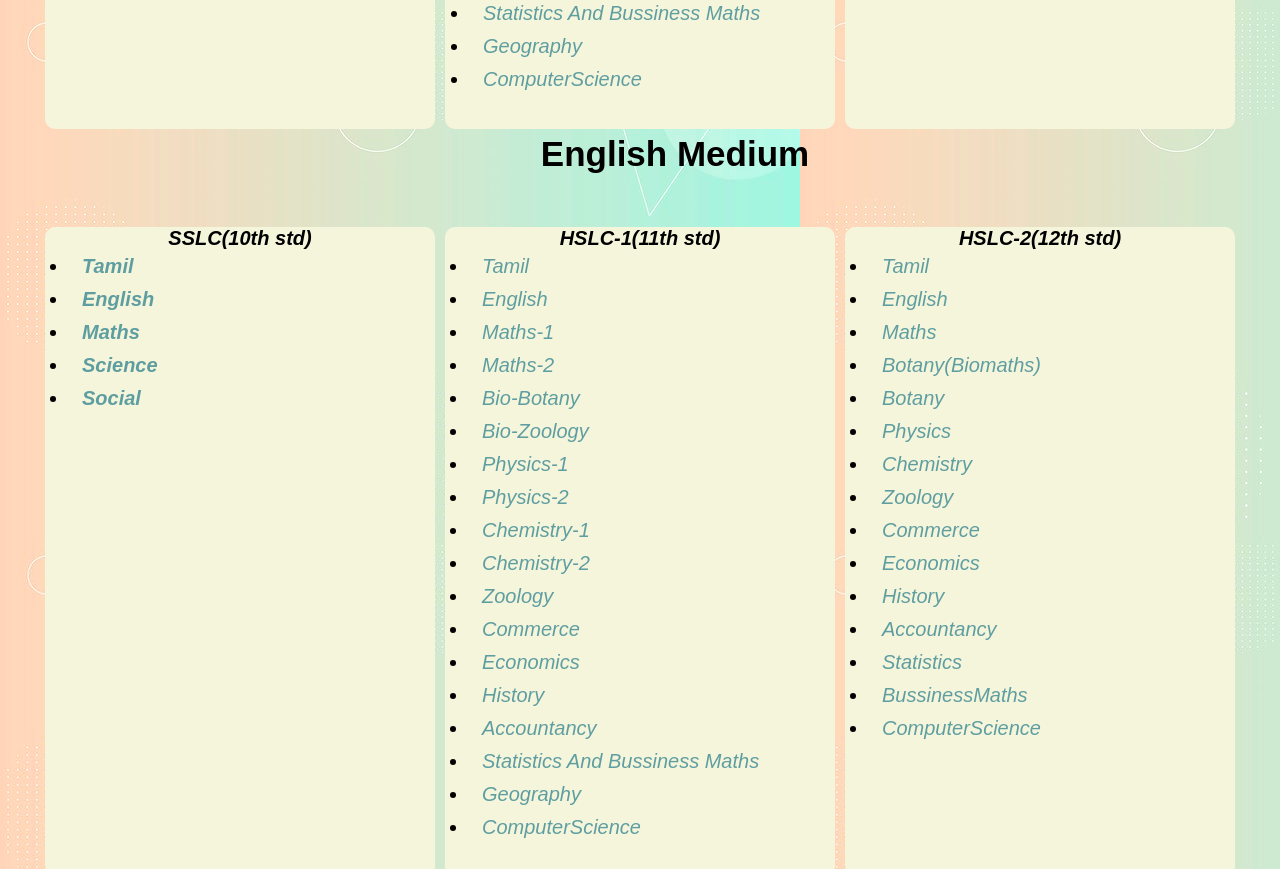
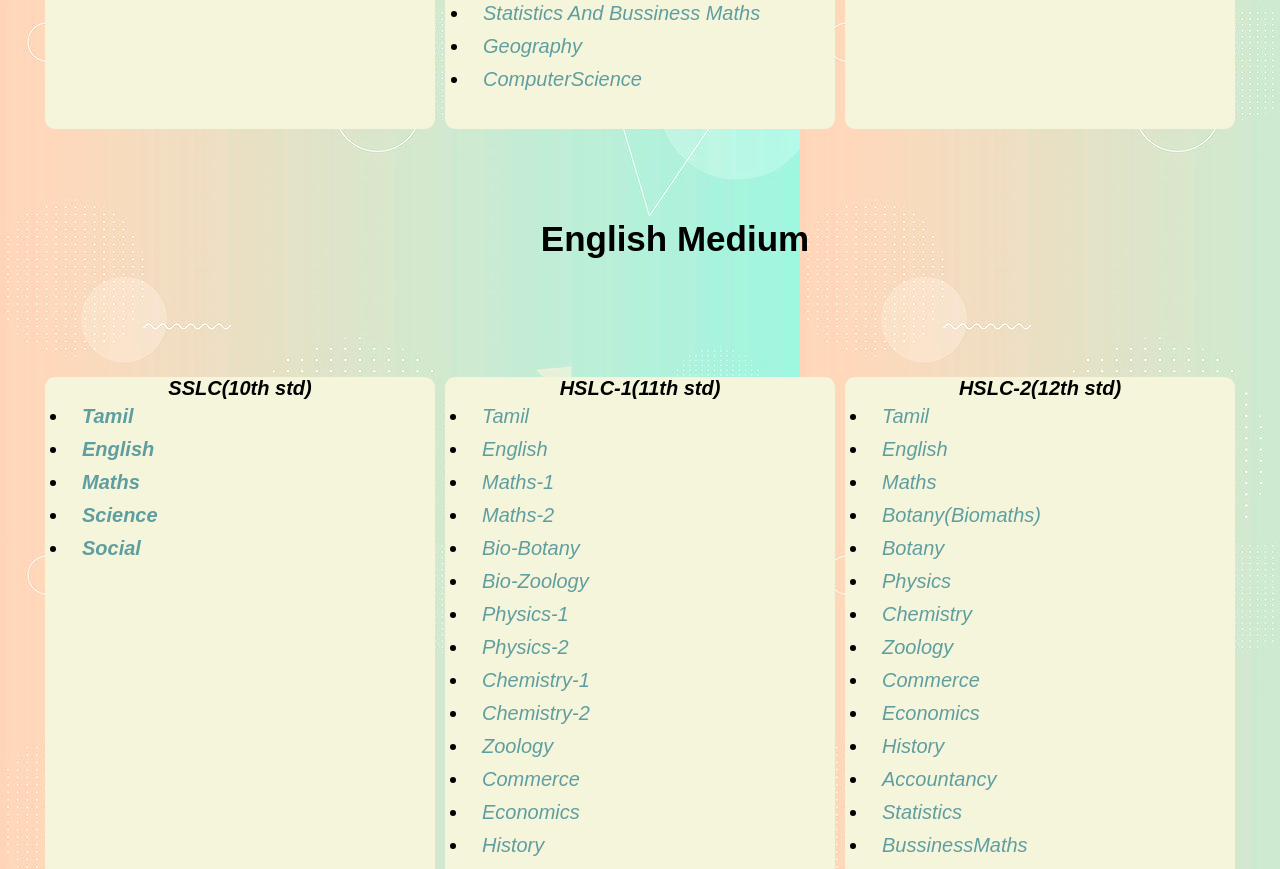
Before and after one commit to SreeKumaran-S/Info-Leaks, a plain HTML site: page index.html in a window 1280 px wide. Shown: the part 1058-1927 px from the top of the page. Drawn offline with Linux system fonts and the light colour scheme.

Commit message:
Update index.css

```diff
--- a/Css/index.css
+++ b/Css/index.css
@@ -139,7 +139,7 @@ ul li{
               height: 6vh;
             }
             .tamil-1{
-              margin-top: 200px;
+              margin-top: 350px;
               margin-left: 450px;
               font-weight: bold;
               font-size: 35px;
```
